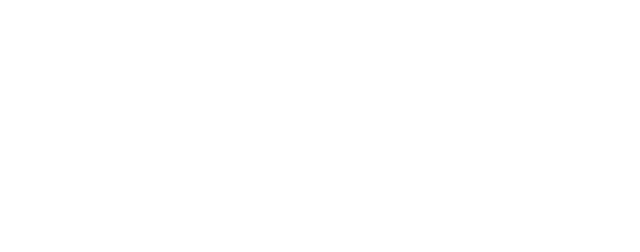
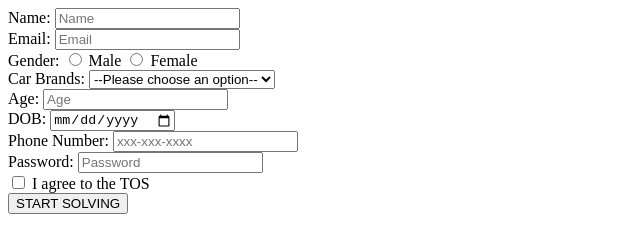
Before and after one commit to acciojob/signup-form-car-Komalsingh003, a website: page main.html in a window 1280 px wide. Shown: the whole page, without its empty margins (0-640 px from the left). Drawn offline with Linux system fonts and the light colour scheme.

Commit message:
created a submission

```diff
--- a/main.html
+++ b/main.html
@@ -7,6 +7,33 @@
 </head>
 
 <body>
+	<form method="post">
+        <label for="name">Name:</label>
+        <input type="text" id="name" name="name" placeholder="Name" required><br>
+        <label for="email">Email:</label>
+        <input type="email" id="email" name="email" placeholder="Email" required><br>
+        <label>Gender:</label>
+        <input type="radio" id="gender_m" name="gender" value="male" required>
+        <label for="gender_m">Male</label>
+        <input type="radio" id="gender_f" name="gender" value="female">
+        <label for="gender_f">Female</label><br>
+        <label for="cars">Car Brands:</label>
+        <select id="cars" name="cars" required>
+            <option value="">--Please choose an option--</option>
+            <option value="volvo">Volvo</option>
+        </select><br>
+        <label for="age">Age:</label>
+        <input type="number" id="age" name="age" placeholder="Age" required><br>
+        <label for="dob">DOB:</label>
+        <input type="date" id="dob" name="dob" required><br>
+        <label for="tel">Phone Number:</label>
+        <input type="tel" id="tel" name="tel" placeholder="xxx-xxx-xxxx"><br>
+        <label for="password">Password:</label>
+        <input type="password" id="password" name="password" placeholder="Password" required><br>
+        <input type="checkbox" id="tos" name="tos" value="agreed" required>
+        <label for="tos">I agree to the TOS</label><br>
+        <input type="submit" value="START SOLVING">
+    </form>
 	<!-- the entire body must be written by student -->
     <script type="text/javascript" src="./script.js">
 </script>
```
